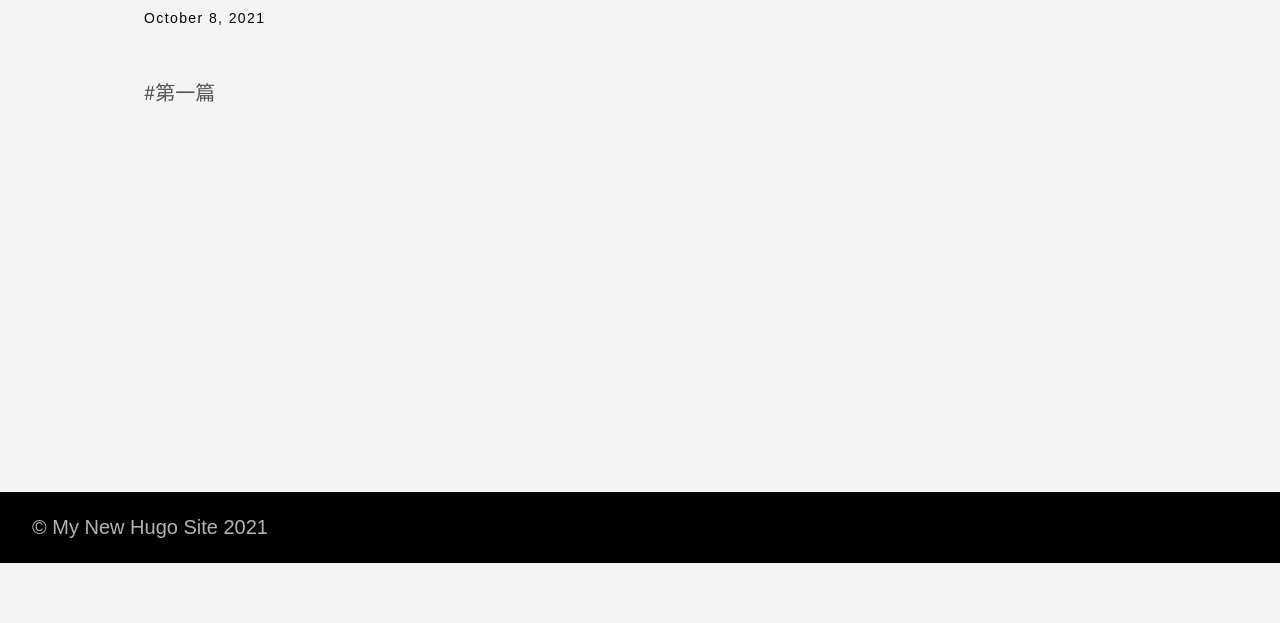
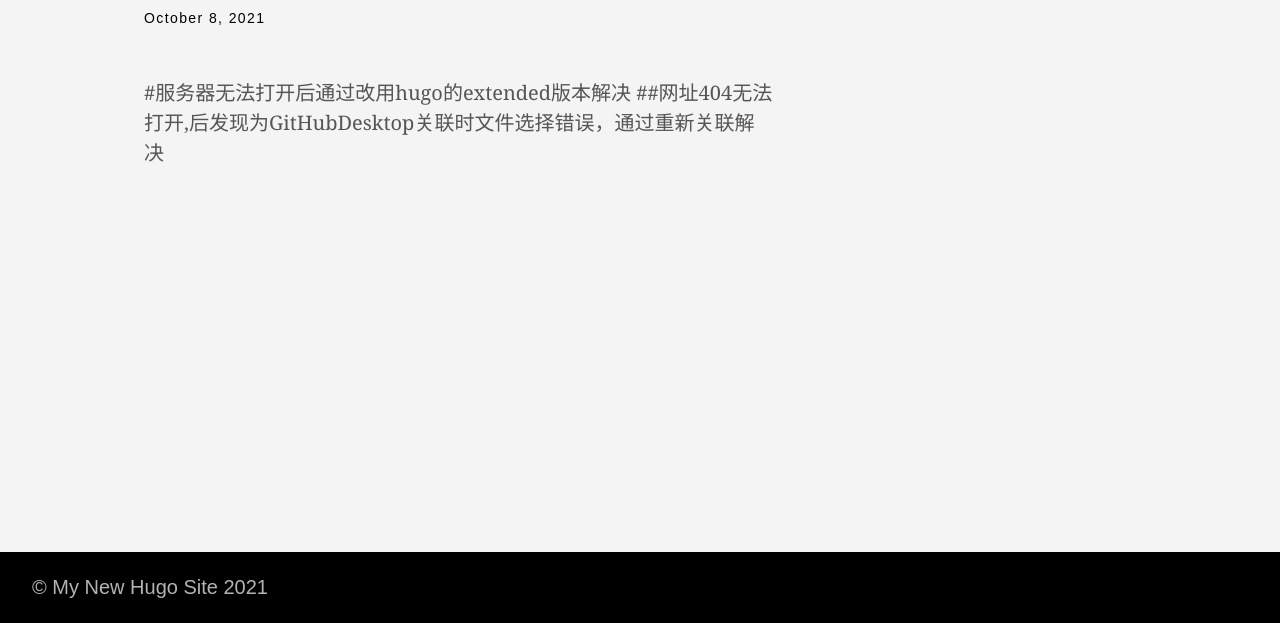
Before and after one commit to BuZhinan/BuZhinan.github.io, a plain HTML site: page posts/my-first-post/index.html in a window 1280 px wide. Shown: the part 260-883 px from the top of the page. Before the commit the page ends 823 px from the top, so only its background shows below. Drawn offline with Linux system fonts and the light colour scheme.

Commit message:
Update index.html

```diff
--- a/posts/my-first-post/index.html
+++ b/posts/my-first-post/index.html
@@ -6,7 +6,7 @@
 
     <title>My First Post | My New Hugo Site</title>
     <meta name="viewport" content="width=device-width,minimum-scale=1">
-    <meta name="description" content="#第一篇">
+    <meta name="description" content="#服务器无法打开后通过改用hugo的extended版本解决 ##网址404无法打开,后发现为GitHubDesktop关联时文件选择错误，通过重新关联解决">
     <meta name="generator" content="Hugo 0.88.1" />
 
 
@@ -27,19 +27,19 @@
 
 
     <meta property="og:title" content="My First Post" />
-<meta property="og:description" content="#第一篇" />
+<meta property="og:description" content="#服务器无法打开后通过改用hugo的extended版本解决 ##网址404无法打开,后发现为GitHubDesktop关联时文件选择错误，通过重新关联解决" />
 <meta property="og:type" content="article" />
 <meta property="og:url" content="http://example.org/posts/my-first-post/" /><meta property="article:section" content="posts" />
 <meta property="article:published_time" content="2021-10-08T16:10:50+08:00" />
 <meta property="article:modified_time" content="2021-10-08T16:10:50+08:00" />
 
 <meta itemprop="name" content="My First Post">
-<meta itemprop="description" content="#第一篇"><meta itemprop="datePublished" content="2021-10-08T16:10:50+08:00" />
+<meta itemprop="description" content="#服务器无法打开后通过改用hugo的extended版本解决 ##网址404无法打开,后发现为GitHubDesktop关联时文件选择错误，通过重新关联解决"><meta itemprop="datePublished" content="2021-10-08T16:10:50+08:00" />
 <meta itemprop="dateModified" content="2021-10-08T16:10:50+08:00" />
-<meta itemprop="wordCount" content="1">
+<meta itemprop="wordCount" content="2">
 <meta itemprop="keywords" content="" /><meta name="twitter:card" content="summary"/>
 <meta name="twitter:title" content="My First Post"/>
-<meta name="twitter:description" content="#第一篇"/>
+<meta name="twitter:description" content="#服务器无法打开后通过改用hugo的extended版本解决 ##网址404无法打开,后发现为GitHubDesktop关联时文件选择错误，通过重新关联解决"/>
 
 
   </head>
@@ -135,7 +135,8 @@
 
 
     </header>
-    <div class="nested-copy-line-height lh-copy serif f4 nested-links nested-img mid-gray pr4-l w-two-thirds-l"><p>#第一篇</p>
+    <div class="nested-copy-line-height lh-copy serif f4 nested-links nested-img mid-gray pr4-l w-two-thirds-l"><p>#服务器无法打开后通过改用hugo的extended版本解决
+##网址404无法打开,后发现为GitHubDesktop关联时文件选择错误，通过重新关联解决</p>
 <ul class="pa0">
 
 </ul>
```
